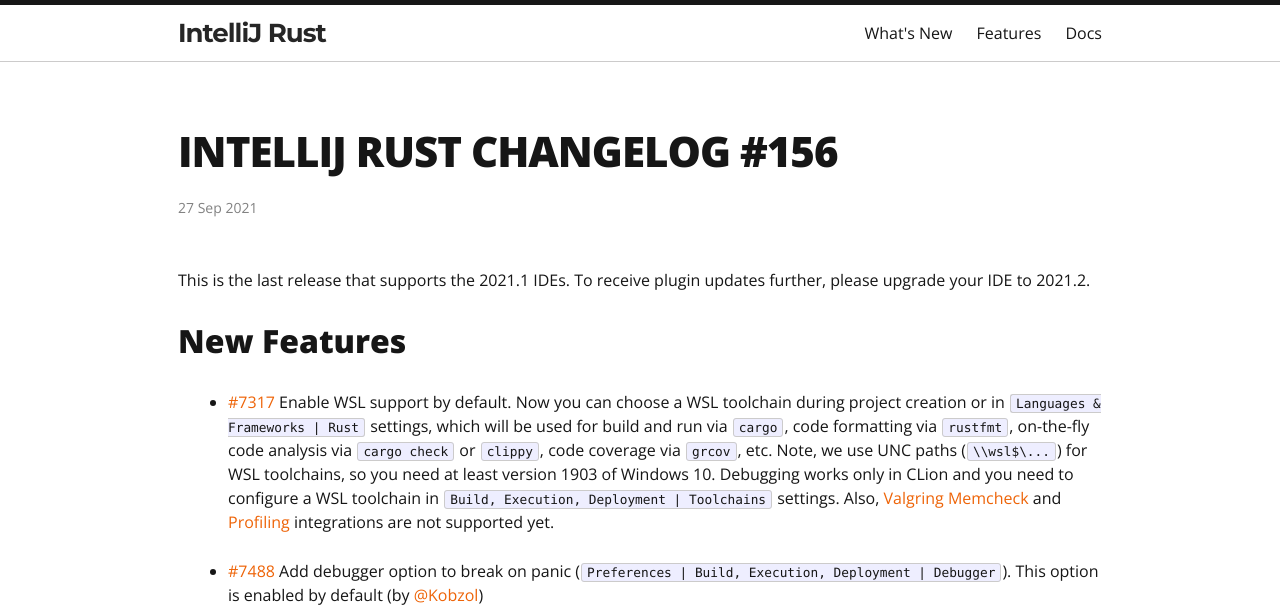
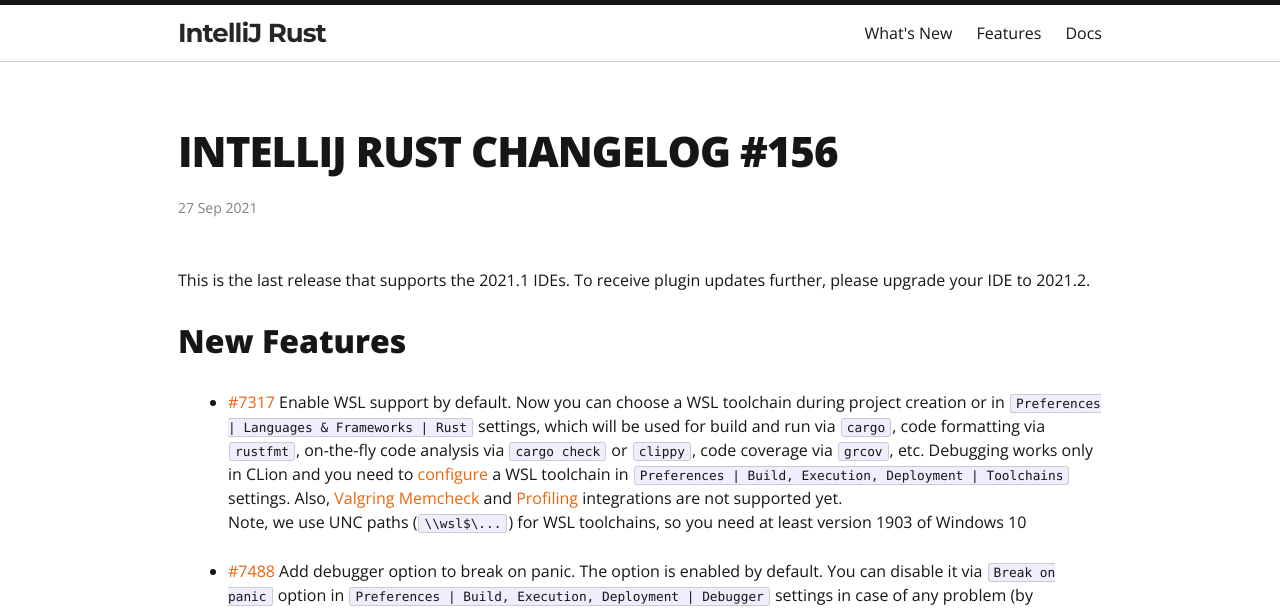
Before and after one commit to intellij-rust/intellij-rust.github.io, a Jekyll site: the page built from _posts/2021-09-27-changelog-156.markdown, in a window 1280 px wide and 900 px high, cut to the strip 0-608 px from the top of the window. Built offline with Jekyll 4.4.1, drawn with Linux system fonts in a browser that asks for light colours; nearby versions of some CDN libraries; some web fonts are replaced.

Commit message:
Minor fixes in changelog 156

```diff
--- a/_posts/2021-09-27-changelog-156.markdown
+++ b/_posts/2021-09-27-changelog-156.markdown
@@ -9,13 +9,14 @@
 
 ## New Features
 
-* [#7317] Enable WSL support by default. Now you can choose a WSL toolchain during project creation or in `Languages & Frameworks | Rust` settings,
+* [#7317] Enable WSL support by default. Now you can choose a WSL toolchain during project creation or in `Preferences | Languages & Frameworks | Rust` settings,
           which will be used for build and run via `cargo`, code formatting via `rustfmt`, on-the-fly code analysis via `cargo check` or `clippy`, code coverage via `grcov`, etc.
-          Note, we use UNC paths (`\\wsl$\...`) for WSL toolchains, so you need at least version 1903 of Windows 10.
-          Debugging works only in CLion and you need to configure a WSL toolchain in `Build, Execution, Deployment | Toolchains` settings.
-          Also, [Valgring Memcheck](https://plugins.jetbrains.com/plugin/8182-rust/docs/rust-valgrind.html) and [Profiling](https://plugins.jetbrains.com/plugin/8182-rust/docs/rust-profiler.html) integrations are not supported yet.
+          Debugging works only in CLion and you need to [configure](https://www.jetbrains.com/help/clion/how-to-use-wsl-development-environment-in-product.html#wsl-tooclhain) a WSL toolchain in `Preferences | Build, Execution, Deployment | Toolchains` settings.
+          Also, [Valgring Memcheck](https://plugins.jetbrains.com/plugin/8182-rust/docs/rust-valgrind.html) and [Profiling](https://plugins.jetbrains.com/plugin/8182-rust/docs/rust-profiler.html) integrations are not supported yet.<br/>
+          Note, we use UNC paths (`\\wsl$\...`) for WSL toolchains, so you need at least version 1903 of Windows 10
 
-* [#7488] Add debugger option to break on panic (`Preferences | Build, Execution, Deployment | Debugger`). This option is enabled by default (by [@Kobzol])
+* [#7488] Add debugger option to break on panic. The option is enabled by default.
+          You can disable it via `Break on panic` option in `Preferences | Build, Execution, Deployment | Debugger` settings in case of any problem (by [@Kobzol])
 
     {% include gif-img.html path="/assets/posts/changelog-156/break-on-panic" w="700px" %}
 
```
